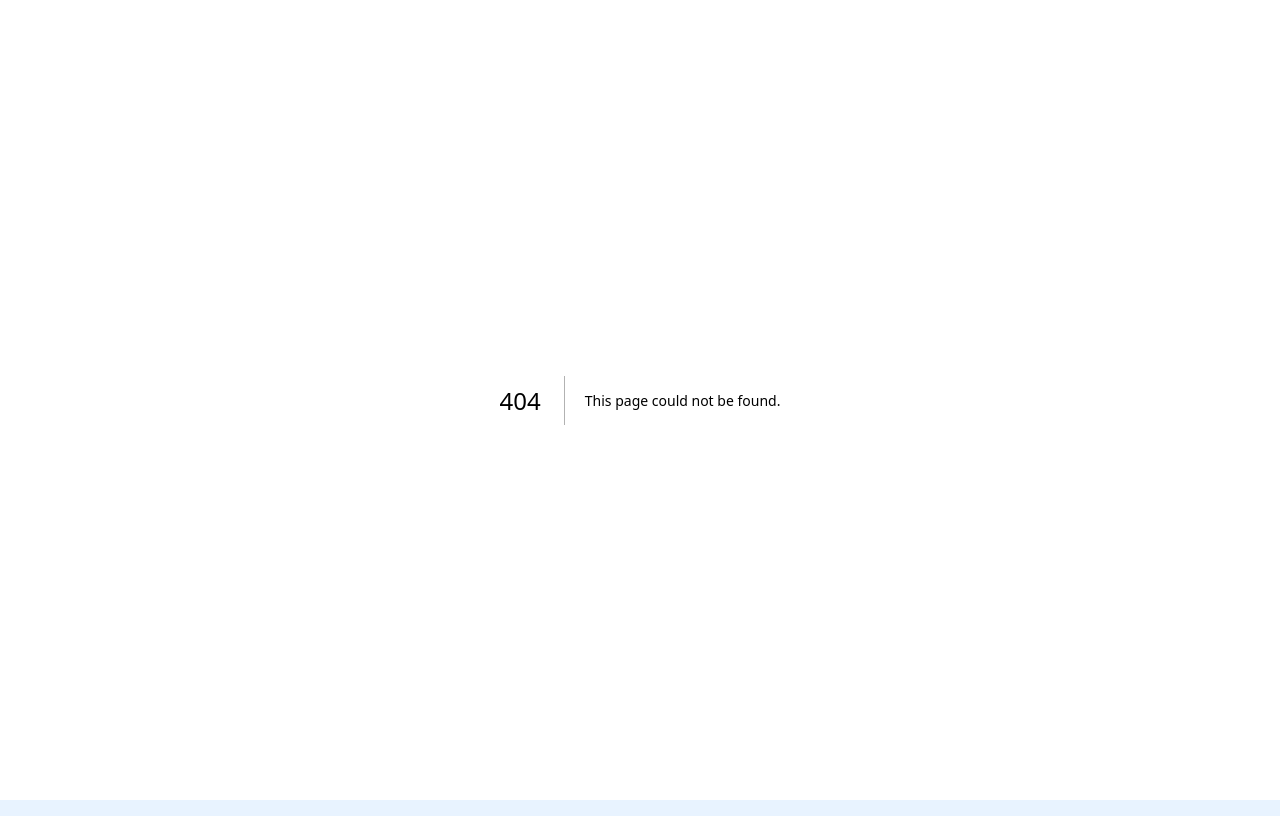
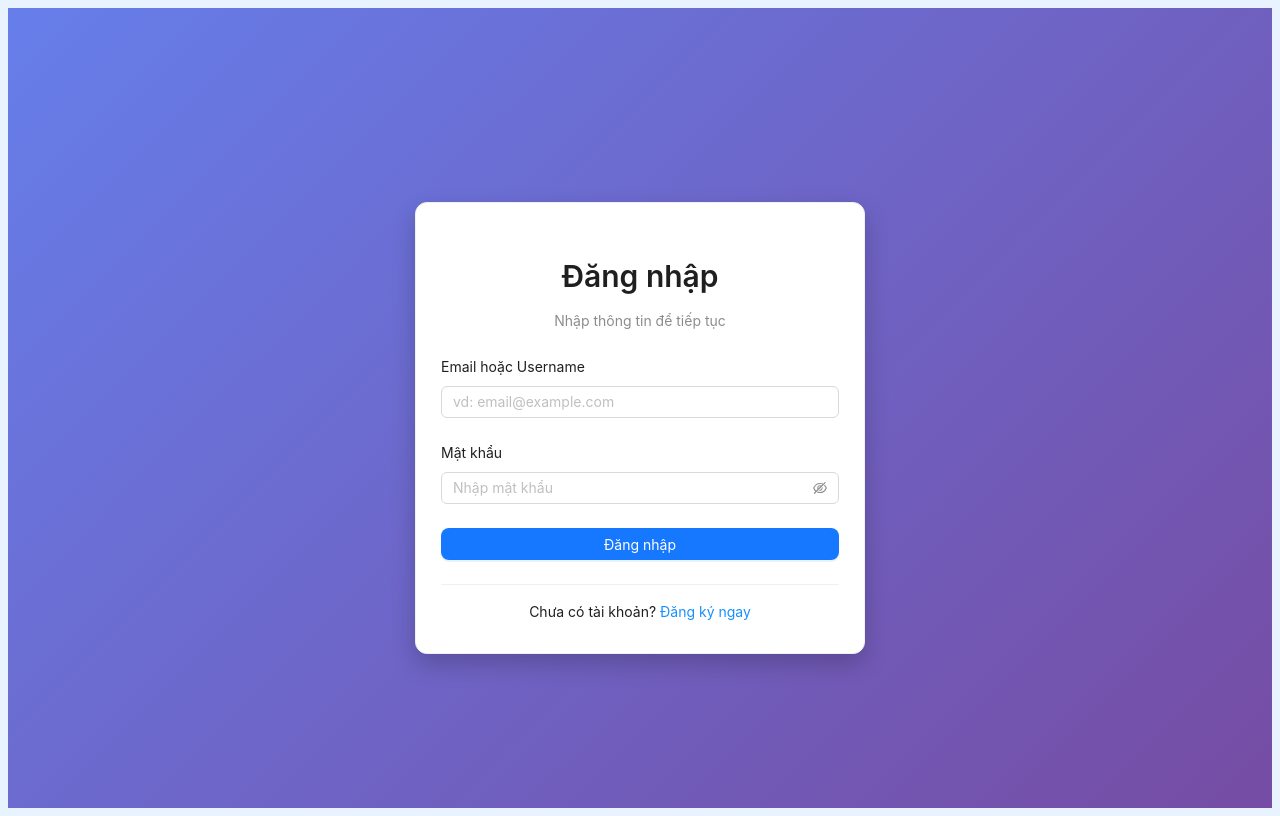
Before and after one commit to phamdanhhuong/ZaloUTE_fe, a Next.js app: page /login in a window 1280 px wide. Before the commit this address had no page. Built offline with nearby package versions, Linux system fonts and the light colour scheme; no server answers.

Commit message:
feat: login jwt

```diff
--- a/src/app/layout.tsx
+++ b/src/app/layout.tsx
@@ -1,6 +1,7 @@
 import type { Metadata } from "next";
 import { Geist, Geist_Mono } from "next/font/google";
 import "./globals.css";
+import Providers from "./providers";
 
 const geistSans = Geist({
   variable: "--font-geist-sans",
@@ -25,7 +26,7 @@ export default function RootLayout({
   return (
     <html lang="en">
       <body className={`${geistSans.variable} ${geistMono.variable}`}>
-        {children}
+        <Providers>{children}</Providers>
       </body>
     </html>
   );
--- /dev/null
+++ b/src/app/login/layout.tsx
@@ -0,0 +1,18 @@
+export default function LoginLayout({
+  children,
+}: Readonly<{
+  children: React.ReactNode;
+}>) {
+  return (
+    <div
+      style={{
+        minHeight: "100vh",
+        height: "100vh",
+        background: "linear-gradient(135deg, #667eea 0%, #764ba2 100%)",
+        overflow: "hidden",
+      }}
+    >
+      {children}
+    </div>
+  );
+}
--- /dev/null
+++ b/src/app/login/page.module.css
@@ -0,0 +1,48 @@
+.container {
+  min-height: 100vh;
+  height: 100vh;
+  background: linear-gradient(135deg, #667eea 0%, #764ba2 100%);
+  display: flex;
+  align-items: center;
+  justify-content: center;
+  padding: 20px;
+  overflow: hidden;
+}
+
+.card {
+  width: 100%;
+  max-width: 450px;
+  box-shadow: 0 10px 25px rgba(0, 0, 0, 0.2);
+  border-radius: 12px;
+}
+
+.header {
+  text-align: center;
+  margin-bottom: 24px;
+}
+
+.title {
+  color: #1890ff;
+  margin-bottom: 6px;
+}
+
+.subtitle {
+  font-size: 14px;
+}
+
+.footer {
+  text-align: center;
+  margin-top: 16px;
+  padding-top: 16px;
+  border-top: 1px solid #f0f0f0;
+}
+
+.footerText {
+  font-size: 14px;
+}
+
+.footerLink {
+  color: #1890ff;
+  text-decoration: none;
+  font-size: 14px;
+}
--- /dev/null
+++ b/src/app/login/page.tsx
@@ -0,0 +1,34 @@
+"use client";
+import React from "react";
+import { Card, Typography } from "antd";
+import Link from "next/link";
+import { LoginForm } from "@/features/login";
+import styles from "./page.module.css";
+
+const { Title, Text } = Typography;
+
+export default function LoginPage() {
+  return (
+    <div className={styles.container}>
+      <Card className={styles.card} styles={{ body: { padding: "30px 25px" } }}>
+        <div className={styles.header}>
+          <Title level={2} className={styles.title}>
+            Đăng nhập
+          </Title>
+          <Text type="secondary" className={styles.subtitle}>
+            Nhập thông tin để tiếp tục
+          </Text>
+        </div>
+
+        <LoginForm />
+
+        <div className={styles.footer}>
+          <Text className={styles.footerText}>Chưa có tài khoản? </Text>
+          <Link href="/register" className={styles.footerLink}>
+            Đăng ký ngay
+          </Link>
+        </div>
+      </Card>
+    </div>
+  );
+}
--- /dev/null
+++ b/src/app/providers.tsx
@@ -0,0 +1,7 @@
+"use client";
+import React from "react";
+import "@ant-design/v5-patch-for-react-19";
+
+export default function Providers({ children }: { children: React.ReactNode }) {
+  return <>{children}</>;
+}
--- /dev/null
+++ b/src/features/login/components/LoginForm.tsx
@@ -0,0 +1,51 @@
+"use client";
+import React from "react";
+import { Button, Form, Input } from "antd";
+import { useLogin } from "../hooks/useLogin";
+
+export const LoginForm: React.FC = () => {
+  const [form] = Form.useForm();
+  const { loading, handleLogin } = useLogin();
+
+  const onFinish = async (values: { identifier: string; password: string }) => {
+    await handleLogin(values);
+  };
+
+  return (
+    <Form
+      form={form}
+      layout="vertical"
+      onFinish={onFinish}
+      requiredMark={false}
+    >
+      <Form.Item
+        label="Email hoặc Username"
+        name="identifier"
+        rules={[{ required: true, message: "Vui lòng nhập email hoặc username" }]}
+      >
+        <Input placeholder="vd: email@example.com" />
+      </Form.Item>
+
+      <Form.Item
+        label="Mật khẩu"
+        name="password"
+        rules={[{ required: true, message: "Vui lòng nhập mật khẩu" }]}
+      >
+        <Input.Password placeholder="Nhập mật khẩu" />
+      </Form.Item>
+
+      <Form.Item>
+        <Button
+          type="primary"
+          htmlType="submit"
+          loading={loading}
+          style={{ width: "100%", borderRadius: 8 }}
+        >
+          Đăng nhập
+        </Button>
+      </Form.Item>
+    </Form>
+  );
+};
+
+export default LoginForm;
--- /dev/null
+++ b/src/features/login/hooks/useLogin.ts
@@ -0,0 +1,27 @@
+import { useState } from "react";
+import { message } from "antd";
+import { login, type LoginRequest, type LoginResponse } from "../service";
+
+export const useLogin = () => {
+  const [loading, setLoading] = useState(false);
+
+  const handleLogin = async (values: LoginRequest) => {
+    setLoading(true);
+    try {
+      const data: LoginResponse = await login(values);
+      if (typeof window !== "undefined") {
+        localStorage.setItem("token", data.accessToken);
+      }
+      message.success("Đăng nhập thành công!");
+      return data;
+    } catch (err: any) {
+      const msg = err?.response?.data?.message || "Đăng nhập thất bại";
+      message.error(msg);
+      throw err;
+    } finally {
+      setLoading(false);
+    }
+  };
+
+  return { loading, handleLogin };
+};
--- /dev/null
+++ b/src/features/login/index.ts
@@ -0,0 +1,3 @@
+export * from "./components/LoginForm";
+export * from "./hooks/useLogin";
+export * from "./service";
--- /dev/null
+++ b/src/features/login/service.ts
@@ -0,0 +1,38 @@
+import axiosClient from "@/infrastructure/http/axiosClient";
+
+export interface LoginRequest {
+  identifier: string;
+  password: string;
+}
+
+export interface LoginUser {
+  id: string;
+  username: string;
+  email: string;
+  firstname: string;
+  lastname: string;
+  phone: string;
+  isActive: boolean;
+  createdAt: string;
+  updatedAt: string;
+}
+
+export interface LoginResponse {
+  user: LoginUser;
+  accessToken: string;
+}
+
+export const login = async (
+  payload: LoginRequest
+): Promise<LoginResponse> => {
+  try{
+    const response: LoginResponse = await axiosClient.post(
+      "/user/login",
+      payload
+  );
+  return response as LoginResponse;
+} catch (error) {
+    console.error("Login failed:", error);
+    throw error;
+  }
+};
```
Also changed, not shown: package.json (+5 -4 lines), 1 other file (tests, documents, lock files or other folders).
